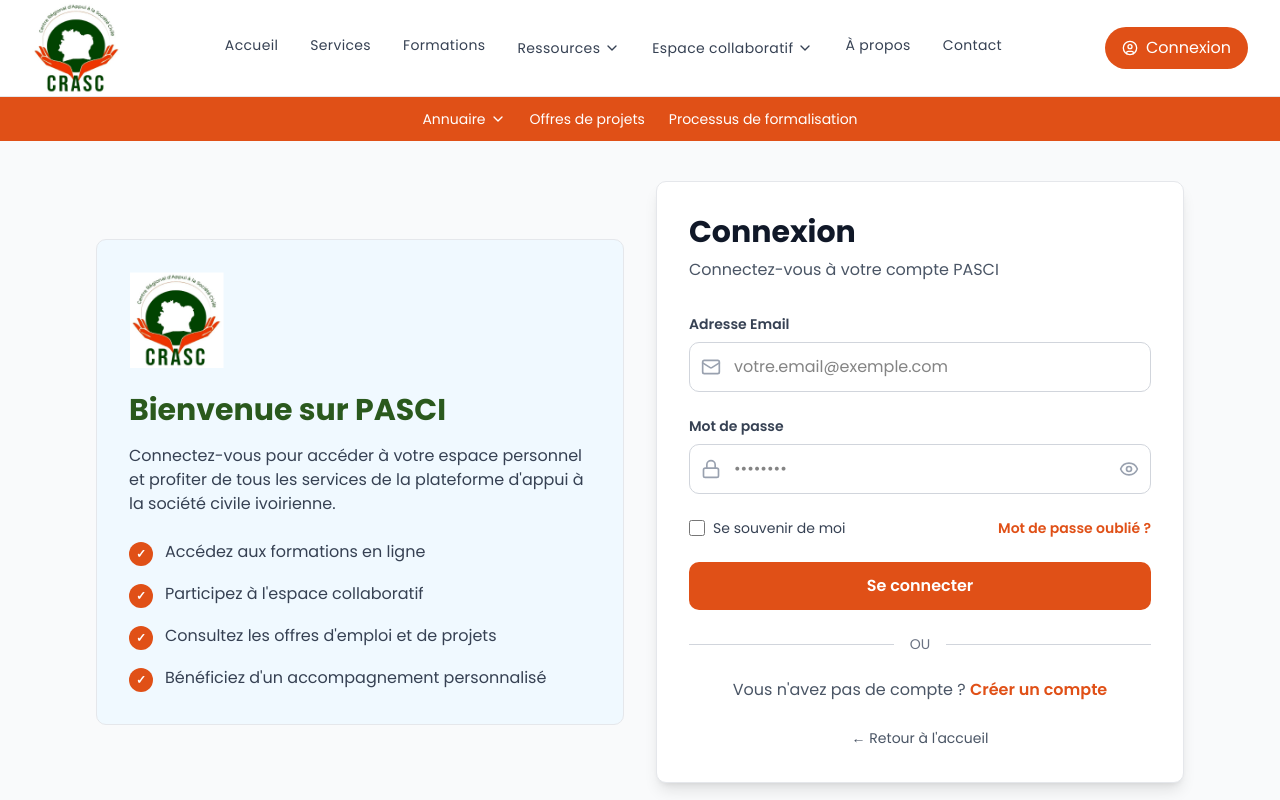
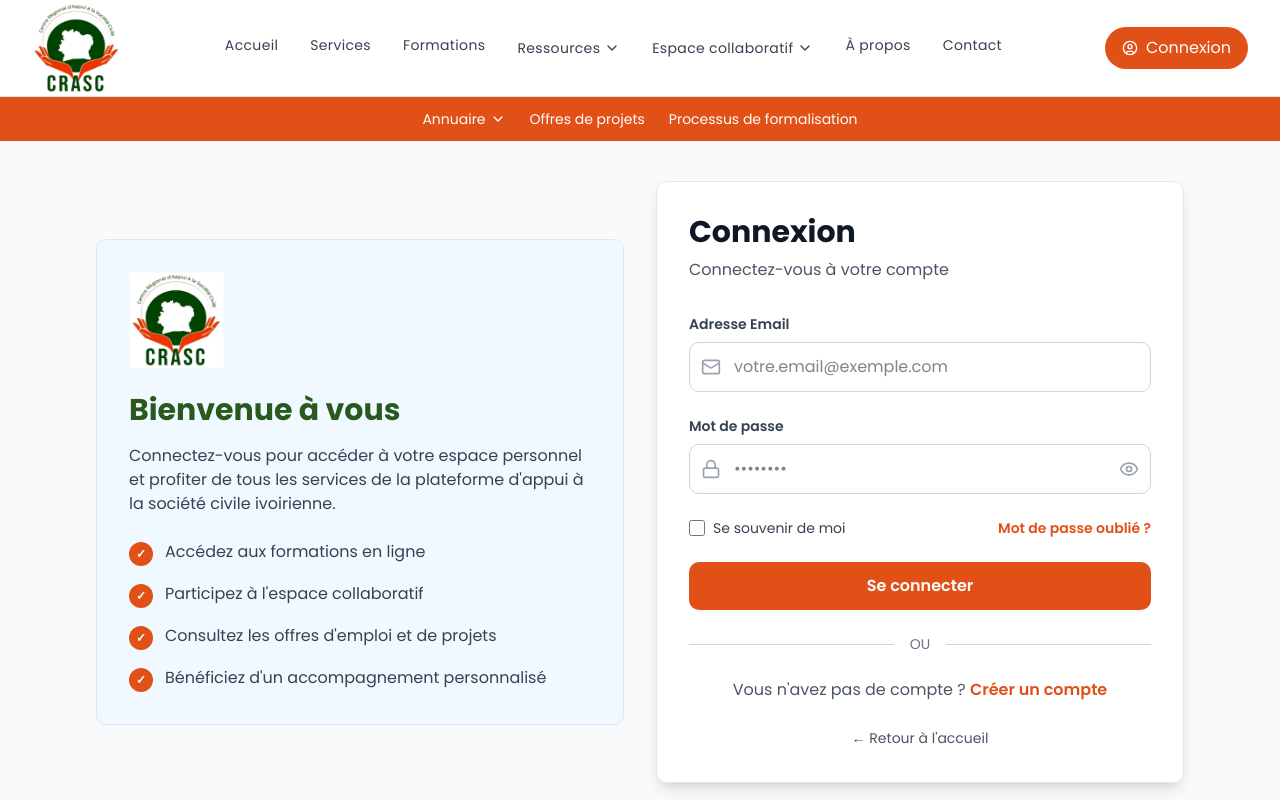
Before and after one commit to ordemdigitale/pasci-web, a Next.js app: page /auth/login in a window 1280 px wide. Shown: the top 800 px of the page. Built offline with nearby package versions, Linux system fonts and the light colour scheme.

Commit message:
Rajout de certaines mises à jour

```diff
--- a/app/(main)/auth/login/page.tsx
+++ b/app/(main)/auth/login/page.tsx
@@ -51,7 +51,7 @@ export default function LoginPage() {
                 />
               </div>
               <h2 className="text-3xl font-bold text-[#2a591d] mb-4">
-                Bienvenue sur PASCI
+                Bienvenue à vous
               </h2>
               <p className="text-gray-700 mb-6">
                 Connectez-vous pour accéder à votre espace personnel et profiter de tous les services
@@ -91,7 +91,7 @@ export default function LoginPage() {
           <div className="bg-white rounded-lg shadow-lg p-8 border border-gray-200">
             <div className="mb-8">
               <h1 className="text-3xl font-bold text-gray-900 mb-2">Connexion</h1>
-              <p className="text-gray-600">Connectez-vous à votre compte PASCI</p>
+              <p className="text-gray-600">Connectez-vous à votre compte</p>
             </div>
 
             {error && (
--- a/app/(main)/espace-collaboratif/offres-emploi/page.tsx
+++ b/app/(main)/espace-collaboratif/offres-emploi/page.tsx
@@ -241,7 +241,7 @@ export default function PageOffreEmploi() {
       {/* Search bar + filters area*/}
       <div className="p-6 mb-6">
         <div className="max-w-5xl mx-auto px-4 sm:px-6 lg:px-8 py-2">
-          <div className="grid grid-cols-6 md:grid-cols-6 gap-4 items-end">
+          <div className="grid grid-cols-1 md:grid-cols-1 gap-4 items-end">
             {/* search bar */}
             <div className="relative col-span-3">
               <Search className="absolute left-4 top-1/2 transform -translate-y-1/2 text-gray-400 w-5 h-5" />
@@ -255,7 +255,7 @@ export default function PageOffreEmploi() {
             </div>
 
             {/* filters */}
-            <div>
+            {/*<div>
               <select
                 value={selectedCategory}
                 onChange={(e) =>
@@ -272,9 +272,9 @@ export default function PageOffreEmploi() {
                   </option>
                 ))}
               </select>
-            </div>
+            </div>*/}
 
-            <div>
+            {/*<div>
               <select
                 value={selectedType}
                 onChange={(e) =>
@@ -288,9 +288,9 @@ export default function PageOffreEmploi() {
                 <option value="type3">CDD</option>
                 <option value="type4">Stage</option>
               </select>
-            </div>
+            </div>*/}
 
-            <div>
+            {/*<div>
               <select
                 value={selectedDate}
                 onChange={(e) =>
@@ -303,7 +303,7 @@ export default function PageOffreEmploi() {
                 <option value="2023">2023</option>
                 <option value="2022">2022</option>
               </select>
-            </div>
+            </div>*/}
 
           </div>
         </div>
--- a/components/espacecollabpage/PolesAndOpportunities.tsx
+++ b/components/espacecollabpage/PolesAndOpportunities.tsx
@@ -51,9 +51,9 @@ export default function PolesAndOpportunities() {
           <div className="flex flex-col sm:flex-row justify-between items-start sm:items-center mb-8 gap-4">
             <div>
               <h2 className="text-gray-900 font-bold text-3xl mb-2">PÔLES DE CONCERTATION</h2>
-              <p className="text-gray-600 text-sm">Nos dernières annonces de pole</p>
+              {/*<p className="text-gray-600 text-sm">Nos dernières annonces de pole</p>*/}
             </div>
-            <div className="flex gap-3 text-sm">
+            {/*<div className="flex gap-3 text-sm">
               <div className="flex items-center gap-2">
                 <span className="text-gray-600">Catégorie: Toutes</span>
                 <ChevronDown className="w-4 h-4 text-gray-600" />
@@ -66,7 +66,7 @@ export default function PolesAndOpportunities() {
                 <span className="text-gray-600">Zone: Toutes</span>
                 <ChevronDown className="w-4 h-4 text-gray-600" />
               </div>
-            </div>
+            </div>*/}
           </div>
 
           <div className="grid grid-cols-1 md:grid-cols-2 lg:grid-cols-3 gap-6 mb-6">
--- a/components/home/SectionHero.tsx
+++ b/components/home/SectionHero.tsx
@@ -45,7 +45,7 @@ export default function SectionHero() {
               {/* Content */}
               <div className="px-6 pb-6 flex flex-col">
                 <p className="text-gray-600 text-sm mb-4">
-                  Cette Plateforme digitale est la résultante d&apos;une démarche alliant à la fois, inclusivité, représentativité, accessibilité et pérennité. Multifonctionnelle et dynamique, elle vise à accroître la visibilité des OSC, la synergie d&apos;action, le partage d&apos;expérience et la professionnalisation.
+                 Cette Plateforme digitale est la résultante d&apos;une démarche alliant à la fois, inclusivité, représentativité, accessibilité et pérennité. Multifonctionnelle et dynamique, elle vise à accroître la visibilité des OSC, la synergie d&apos;action, le partage d&apos;expérience et la professionnalisation.
                 </p>
                 <Button
                   variant="outline"
```
